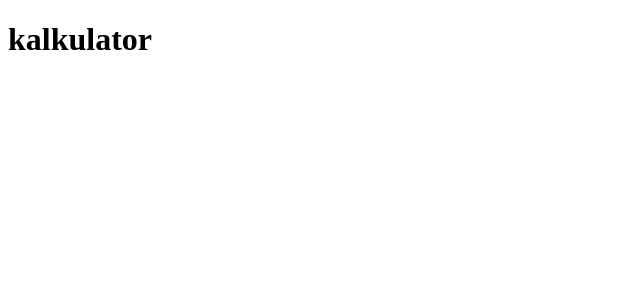
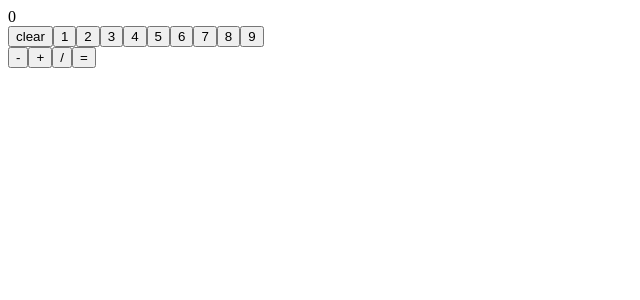
Before and after one commit to Oskiwariat/basic-calculator, a React (Create React App) app: page / in a window 1280 px wide. Shown: the top 300 px of the page, without its empty margins (0-640 px from the left). Built offline with nearby package versions, Linux system fonts and the light colour scheme.

Commit message:
create structure of calculator

```diff
--- a/src/components/Calculator.js
+++ b/src/components/Calculator.js
@@ -6,7 +6,33 @@ class Calculator extends React.Component {
   render() {
     return (
       <>
-        <h1>kalkulator</h1>
+        <div id="calculator">
+          <div id="view">
+            <span id="result">0</span>
+          </div>
+
+          <div id="panel">
+            <div id="numbers">
+              <button>clear</button>
+              <button>1</button>
+              <button>2</button>
+              <button>3</button>
+              <button>4</button>
+              <button>5</button>
+              <button>6</button>
+              <button>7</button>
+              <button>8</button>
+              <button>9</button>
+            </div>
+
+            <div id="operations">
+              <button>-</button>
+              <button>+</button>
+              <button>/</button>
+              <button>=</button>
+            </div>
+          </div>
+        </div>
       </>
     );
   }
```
